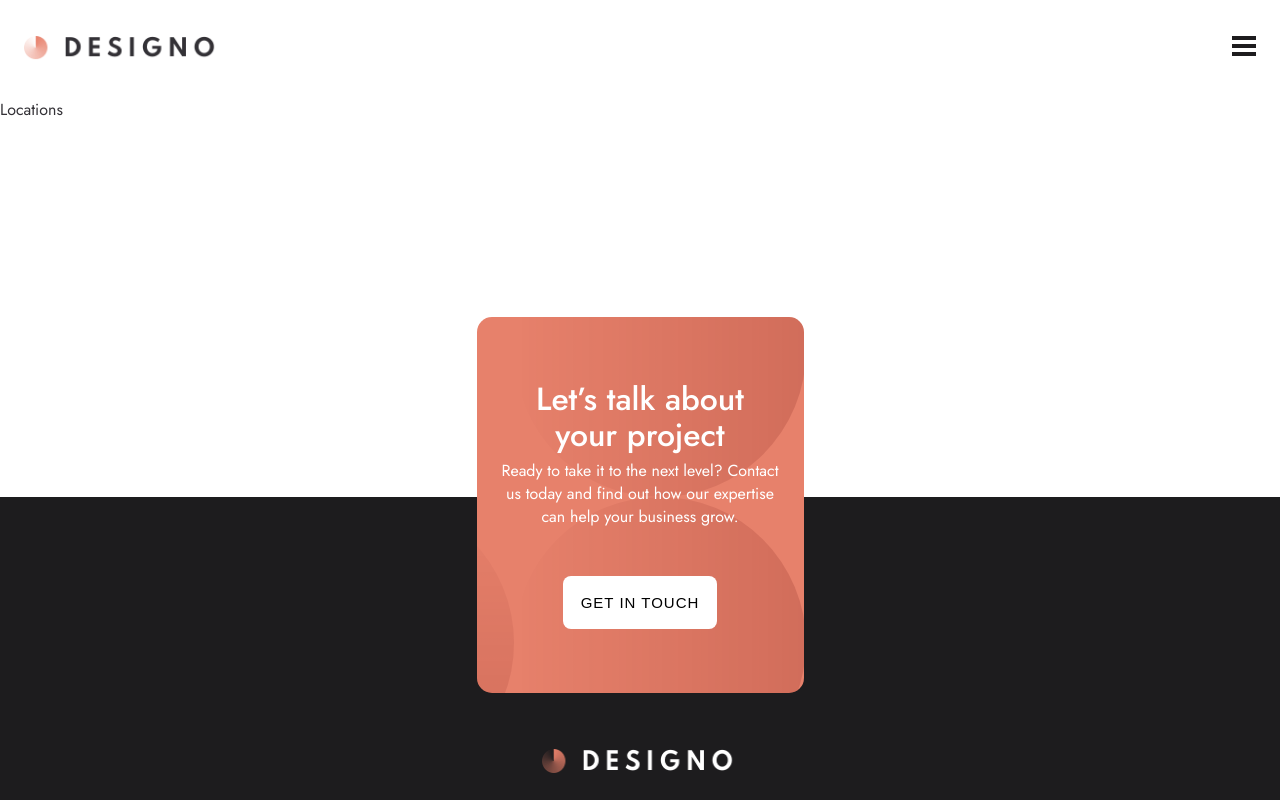
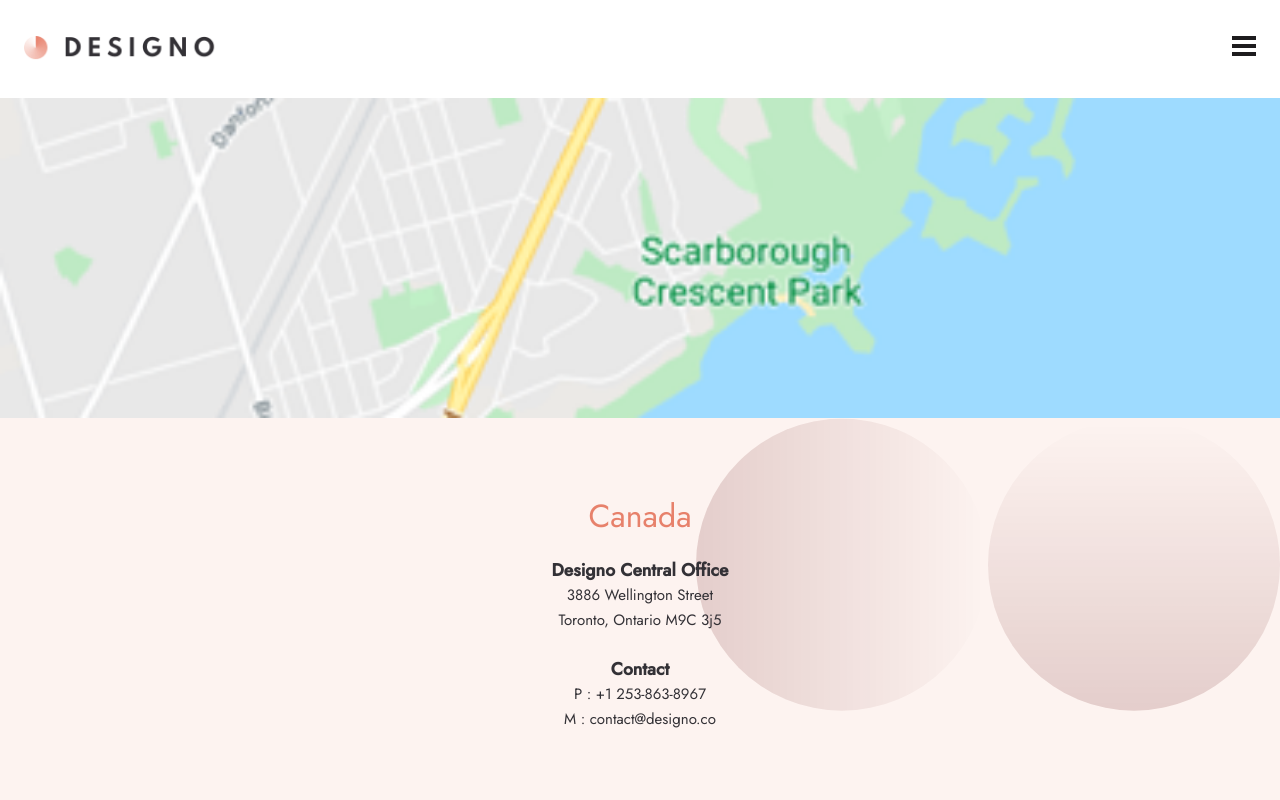
Before and after one commit to AyeTone/Desingo, a React (Create React App) app in the folder client/: page /locations in a window 1280 px wide. Shown: the top 800 px of the page. Built offline with nearby package versions, Linux system fonts and the light colour scheme.

Commit message:
Locations Page Implemented

```diff
--- /dev/null
+++ b/client/src/components/UI/MappedLocation.jsx
@@ -0,0 +1,33 @@
+import React from "react";
+import { ReactComponent as Background } from "../../assets/about/mobile/bg-pattern-hero-about-mobile.svg";
+
+const MappedLocation = (props) => {
+  const { img, title, area, address1, address2, phone, email } = props;
+
+  return (
+    <div className="mapped-location">
+      <figure className="mapped-location__img--wrapper">
+        <img src={img} alt="" />
+      </figure>
+      <div className="mapped-location__content">
+        <h2 className="mapped-location__content--title">{title}</h2>
+        <div className="mapped-location__content--desc">
+          <h3>Designo {area} Office</h3>
+          <p>
+            {address1} <br />
+            {address2}{" "}
+          </p>
+        </div>
+        <div className="mapped-location__content--desc">
+          <h3>Contact</h3>
+          <p>
+            P : {phone} <br />M : {email}
+          </p>
+        </div>
+        <Background className="mapped-location__content--bg" />
+      </div>
+    </div>
+  );
+};
+
+export default MappedLocation;
--- a/client/src/components/UI/index.jsx
+++ b/client/src/components/UI/index.jsx
@@ -2,3 +2,4 @@ export { default as Header } from "./Header";
 export { default as Project } from "./Project";
 export { default as Sites } from "./Sites";
 export { default as SvgImage } from "./SvgImage";
+export { default as MappedLocation } from "./MappedLocation";
--- a/client/src/pages/Locations.jsx
+++ b/client/src/pages/Locations.jsx
@@ -1,7 +1,43 @@
 import React from "react";
+import { MappedLocation } from "../components/UI";
+import Canada from "../assets/locations/desktop/image-map-canada.png";
+import Australia from "../assets/locations/desktop/image-map-australia.png";
+import UnitedKingdom from "../assets/locations/desktop/image-map-united-kingdom.png";
 
 const Locations = () => {
-  return <div>Locations</div>;
+  return (
+    <main>
+      <div className="locations__wrapper">
+        <MappedLocation
+          img={Canada}
+          title="Canada"
+          area="Central"
+          address1="3886 Wellington Street"
+          address2="Toronto, Ontario M9C 3j5"
+          phone="+1 253-863-8967"
+          email="contact@designo.co"
+        />
+        <MappedLocation
+          img={Australia}
+          title="Australia"
+          area="AU"
+          address1="19 Balonne Street"
+          address2="New South Wales 2443"
+          phone="(02) 6720 9092"
+          email="contact@designo.au"
+        />
+        <MappedLocation
+          img={UnitedKingdom}
+          title="United Kingdom"
+          area="UK"
+          address1="13 Colorado Way"
+          address2="Rhyd-y-fro SA8 9GA"
+          phone="078 3115 1400"
+          email="contact@designo.uk"
+        />
+      </div>
+    </main>
+  );
 };
 
 export default Locations;
--- /dev/null
+++ b/client/src/styles/components/UI/_MappedLocation.scss
@@ -0,0 +1,48 @@
+@use "../../abstracts/variables" as *;
+
+.mapped-location__img--wrapper {
+  max-height: 320px;
+
+  img {
+    object-fit: cover;
+  }
+}
+
+.mapped-location__content {
+  position: relative;
+  height: 394px;
+  display: flex;
+  flex-direction: column;
+  justify-content: center;
+  align-items: center;
+  gap: 24px;
+  background-color: $projectsBg;
+  overflow: hidden;
+
+  text-align: center;
+
+  &--bg {
+    position: absolute;
+    top: 0;
+    right: 0;
+  }
+
+  &--title {
+    position: relative;
+    z-index: 2;
+    font-size: 32px;
+    line-height: 36px;
+    color: $mainBg;
+  }
+
+  &--desc {
+    position: relative;
+    z-index: 2;
+    font-size: 15px;
+    line-height: 25px;
+
+    h3 {
+      font-weight: 700;
+    }
+  }
+}
--- a/client/src/styles/index.scss
+++ b/client/src/styles/index.scss
@@ -9,6 +9,7 @@
 
 /* Pages */
 @use "./pages/About";
+@use "./pages/Locations";
 
 /* Components */
 @use "./components/Navbar";
@@ -23,6 +24,7 @@
 @use "./components/UI/Project";
 @use "./components/UI/SvgImage";
 @use "./components/UI/Sites";
+@use "./components/UI/MappedLocation";
 
 /* utils */
 @use "./utils/breakpoints";
--- /dev/null
+++ b/client/src/styles/pages/_Locations.scss
@@ -0,0 +1,7 @@
+@use "../abstracts/variables" as *;
+
+.locations__wrapper {
+  display: flex;
+  flex-direction: column;
+  gap: 40px;
+}
```
Also changed, not shown: client/src/index.css.
